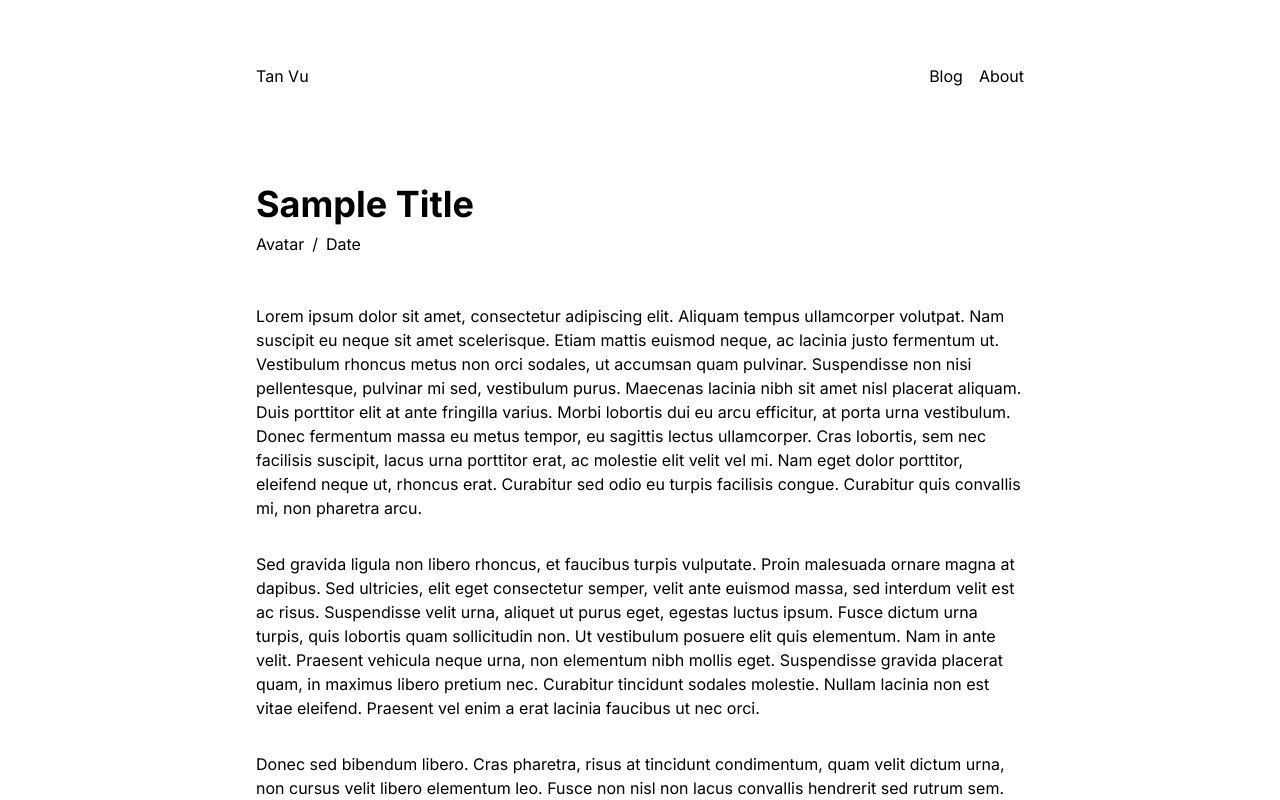
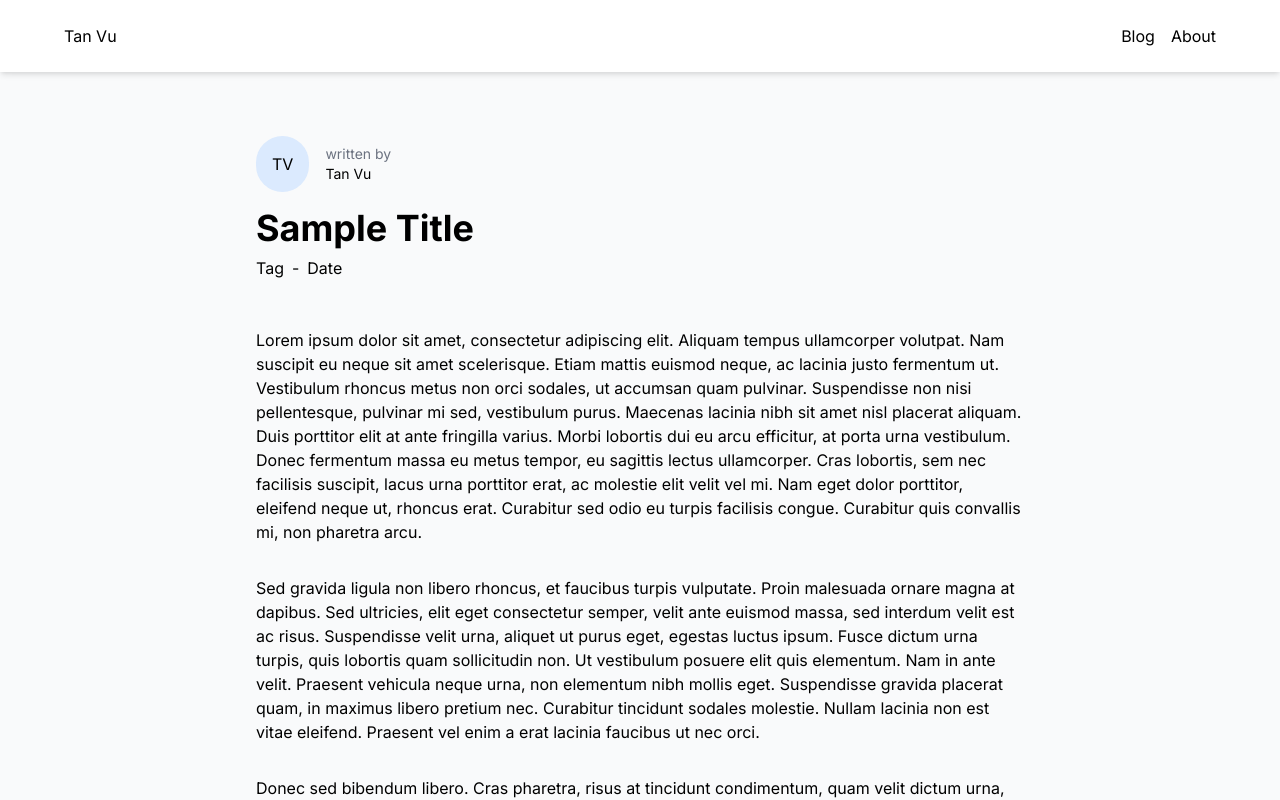
Before and after one commit to huutanvu/tanvublog, a Next.js app: page / in a window 1280 px wide. Shown: the top 800 px of the page. Built offline with nearby package versions, Linux system fonts and the light colour scheme.

Commit message:
Updated the layout of the container

```diff
--- a/components/Container.jsx
+++ b/components/Container.jsx
@@ -5,11 +5,13 @@ import Main from "./Main";
 
 export default function Container() {
   return (
-    <div className="flex justify-center">
-      <div className="flex flex-col max-w-4xl w-screen p-16 pt-8">
+    <div className="flex justify-center bg-gray-50">
+      <div className="flex flex-col w-screen items-center">
         <NavBar />
-        <Header />
-        <Main />
+        <div className="max-w-4xl w-screen justify-center items-center">
+          <Header />
+          <Main />
+        </div>
       </div>
     </div>
   );
--- a/components/Header.jsx
+++ b/components/Header.jsx
@@ -2,12 +2,21 @@ import React from "react";
 
 export default function Header() {
   return (
-    <div className="flex justify-center mt-16 mb-12">
+    <div className="flex justify-center m-16 mt-16 mb-12">
       <div className="flex flex-col w-full">
+        <div className="flex items-center mb-4">
+          <div className="flex bg-blue-100 p-4 rounded-full justify-center items-center">
+            TV
+          </div>
+          <div className="flex flex-col ml-4 text-sm">
+            <div className="text-gray-500">written by</div>
+            <div>Tan Vu</div>
+          </div>
+        </div>
         <h1 className="text-4xl font-bold">Sample Title</h1>
         <div className="flex flex-row space-x-2 mt-2">
-          <div>Avatar</div>
-          <div>/</div>
+          <div>Tag</div>
+          <div> - </div>
           <div>Date</div>
         </div>
       </div>
--- a/components/Main.jsx
+++ b/components/Main.jsx
@@ -2,7 +2,7 @@ import React from "react";
 
 export default function Main() {
   return (
-    <div>
+    <div className="mx-16">
       <main className="space-y-8">
         <p>
           Lorem ipsum dolor sit amet, consectetur adipiscing elit. Aliquam
--- a/components/NavBar.jsx
+++ b/components/NavBar.jsx
@@ -2,8 +2,8 @@ import React from "react";
 
 export default function NavBar() {
   return (
-    <div className="bg-white flex justify-center sticky z-20 top-0">
-      <div className="py-8 w-full">
+    <div className="bg-white flex justify-center sticky z-20 top-0 p-6 lg:px-8 xl:px-16 shadow-md w-full">
+      <div className="w-full">
         <div className="flex justify-between items-center">
           <div>Tan Vu</div>
           <nav className="flex space-x-4">
```
